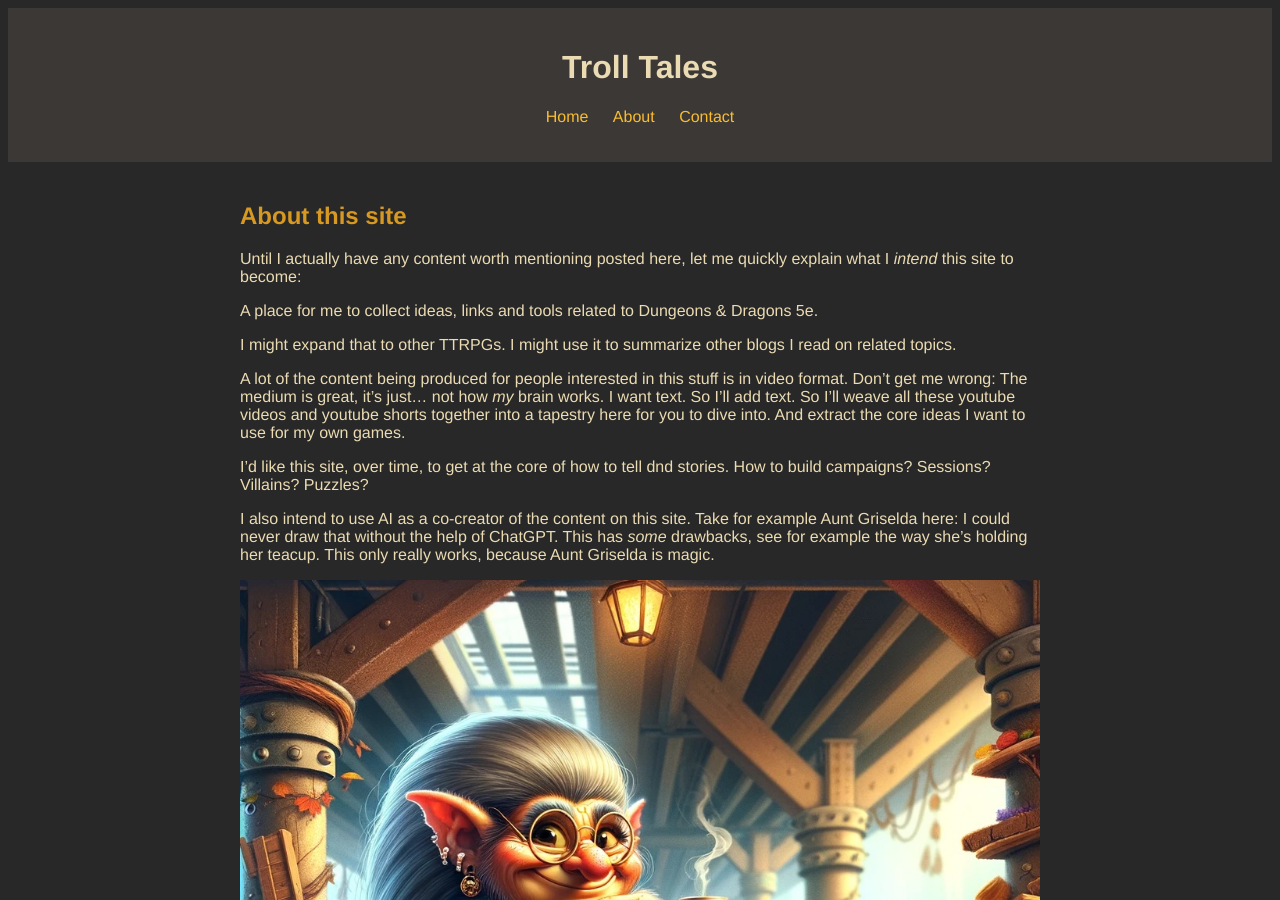
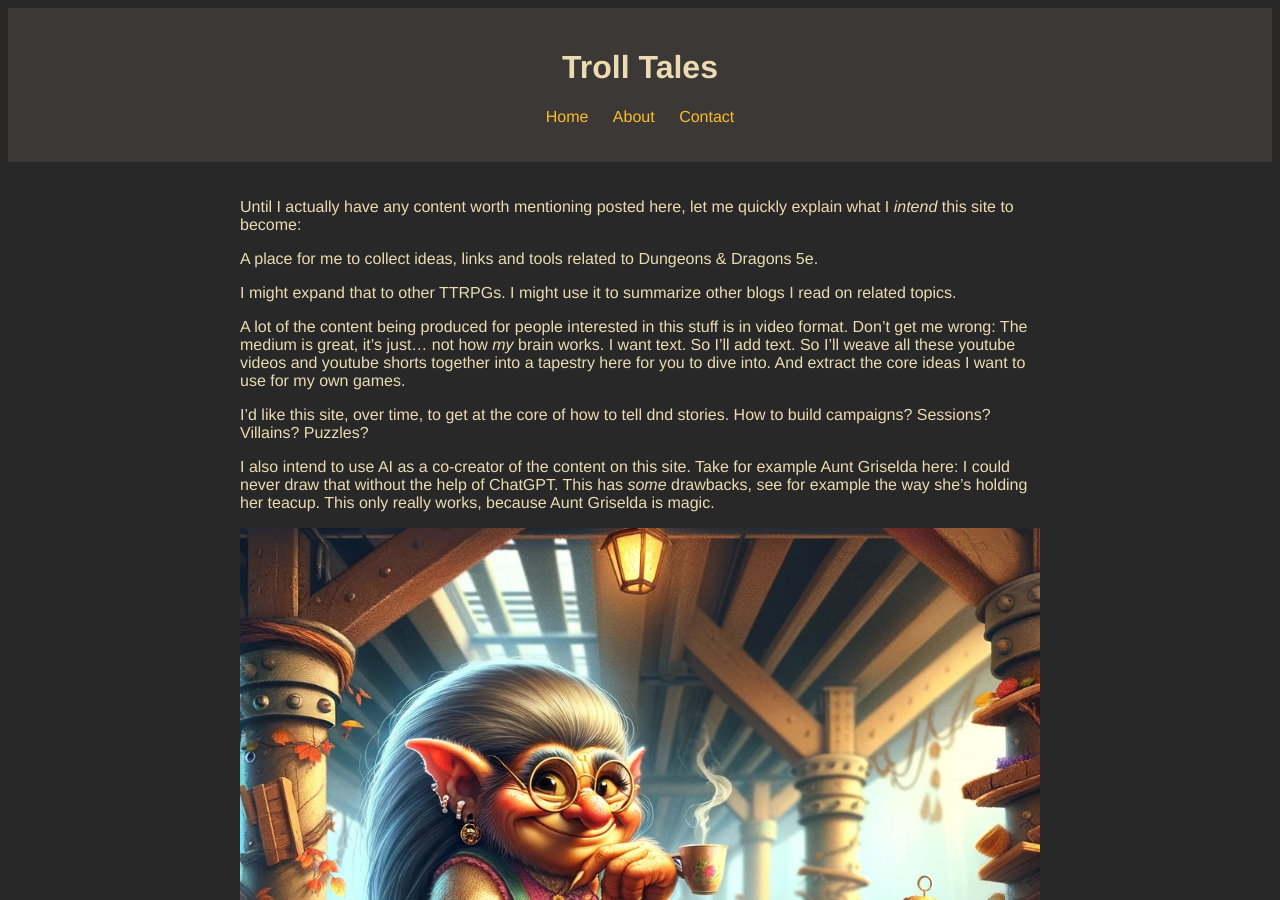
Before and after one commit to daren-thomas/troll-tales, a Jekyll site: the page built from about.md, in a window 1280 px wide and 900 px high. Built offline with Jekyll 4.4.1, drawn with Linux system fonts in a browser that asks for light colours.

```diff
--- /dev/null
+++ b/_includes/header.html
@@ -0,0 +1,6 @@
+<head>
+    <meta charset="UTF-8">
+    <meta name="viewport" content="width=device-width, initial-scale=1.0">
+    <title>{{ site.title }}</title>
+    <link rel="stylesheet" href="/assets/css/main.css"> <!-- Link to your compiled SCSS -->
+</head>
--- /dev/null
+++ b/_includes/nav.html
@@ -0,0 +1,10 @@
+<header>
+    <h1>{{ site.title }}</h1>
+    <nav>
+        <ul>
+            <li><a href="{% link index.md %}">Home</a></li>
+            <li><a href="{% link about.md %}">About</a></li>
+            <li><a href="#">Contact</a></li>
+        </ul>
+    </nav>
+</header>
--- a/_layouts/default.html
+++ b/_layouts/default.html
@@ -1,25 +1,10 @@
 <!DOCTYPE html>
 <html lang="en">
-<head>
-    <meta charset="UTF-8">
-    <meta name="viewport" content="width=device-width, initial-scale=1.0">
-    <title>{{ site.title }}</title>
-    <link rel="stylesheet" href="assets/css/main.css"> <!-- Link to your compiled SCSS -->
-</head>
+    {% include header.html %}
 <body>
-    <header>
-        <h1>{{ site.title }}</h1>
-        <nav>
-            <ul>
-                <li><a href="#">Home</a></li>
-                <li><a href="{% link about.md %}">About</a></li>
-                <li><a href="#">Contact</a></li>
-            </ul>
-        </nav>
-    </header>
-    <main>
-
-        <!-- Add more articles here -->
+    {% include nav.html %}
+    <main class="container">
+        {{ content }}
     </main>
     {% include footer.html %}
 </body>
--- a/_layouts/page.html
+++ b/_layouts/page.html
@@ -1,30 +1,5 @@
 ---
+layout: default
 ---
-<!DOCTYPE html>
-<html lang="en">
-<head>
-    <meta charset="UTF-8">
-    <meta name="viewport" content="width=device-width, initial-scale=1.0">
-    <title>{{ site.title }}</title>
-    <link rel="stylesheet" href="assets/css/main.css"> <!-- Link to your compiled SCSS -->
-</head>
-<body>
-    <header>
-        <h1>{{ site.title }}</h1>
-        <nav>
-            <ul>
-                <li><a href="#">Home</a></li>
-                <li><a href="{% link about.md %}">About</a></li>
-                <li><a href="#">Contact</a></li>
-            </ul>
-        </nav>
-    </header>
-    <main>
-        <article class="container">
-            <h2>{{ page.title }}</h2>
-            {{ content }}
-        </article>
-    </main>
-    {% include footer.html %}
-</body>
-</html>
+
+{{ content }}
```
Also changed, not shown: _posts/2024-03-11-the-first-law.md (added, +24 -0 lines), index.md (+7 -6 lines).
